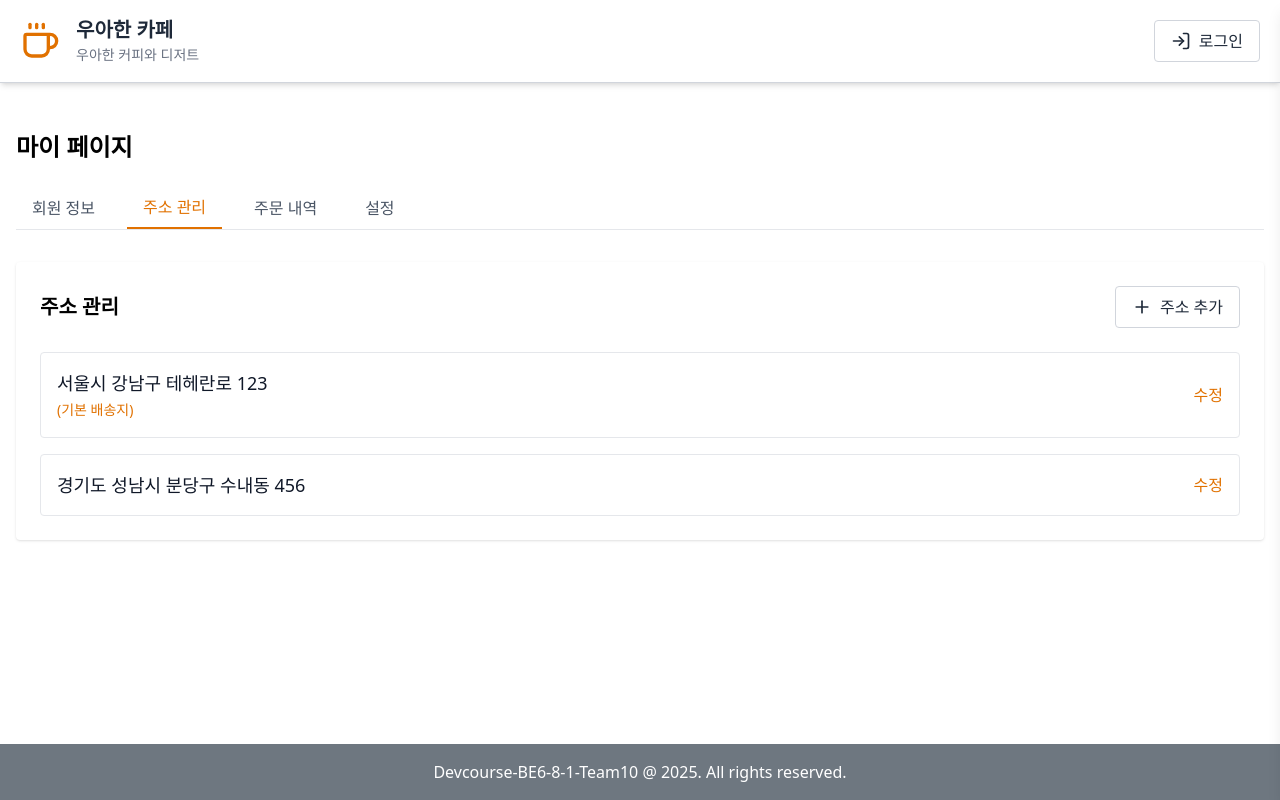
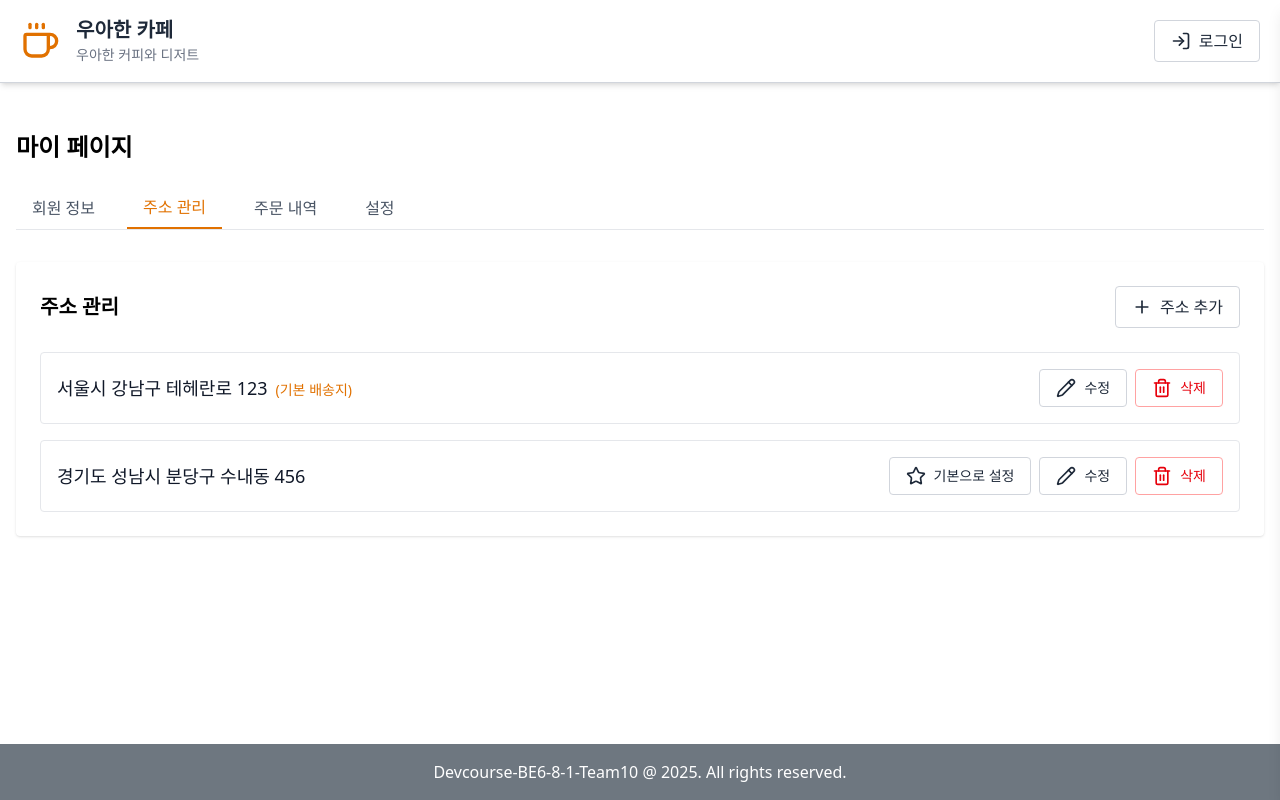
Before and after one commit to Devcourse-BE6-8-1-Team10/Frontend, a Next.js app: page /member/mypage in a window 1280 px wide. Both pictures are taken after a click on the button "주소 관리". Built offline with nearby package versions, Linux system fonts and the light colour scheme.

Commit message:
feat: 주소 수정 UI 추가

```diff
--- /dev/null
+++ b/components/features/modals/ConfirmModal.tsx
@@ -0,0 +1,57 @@
+"use client";
+
+import { Modal } from "@/components/common/Modal";
+import { ModalContent } from "@/components/common/ModalContent";
+import Button from "@/components/common/Button";
+
+interface ConfirmModalProps {
+  open: boolean;
+  onClose: () => void;
+  onConfirm: () => void;
+  message: string;
+}
+
+export default function ConfirmModal({
+  open,
+  onClose,
+  onConfirm,
+  message,
+}: ConfirmModalProps) {
+  if (!open) return null;
+
+  return (
+    <Modal onClose={onClose}>
+      <ModalContent>
+        <div className="space-y-6">
+          {/* 제목 */}
+          <h3 className="text-xl font-bold text-gray-900">확인</h3>
+
+          {/* 메시지 */}
+          <p className="text-base text-gray-700 whitespace-pre-line">
+            {message}
+          </p>
+
+          {/* 버튼 그룹 */}
+          <div className="flex gap-3">
+            <Button
+              text="취소"
+              onClick={onClose}
+              className="flex-1 px-5 py-3 text-sm border"
+              bgColor="bg-white"
+              fontColor="text-gray-700"
+              hoverColor="hover:bg-gray-100"
+            />
+            <Button
+              text="확인"
+              onClick={onConfirm}
+              className="flex-1 px-5 py-3 text-sm border"
+              bgColor="bg-amber-600"
+              fontColor="text-white"
+              hoverColor="hover:bg-amber-500"
+            />
+          </div>
+        </div>
+      </ModalContent>
+    </Modal>
+  );
+}
--- a/components/features/mypage/AddressPanel.tsx
+++ b/components/features/mypage/AddressPanel.tsx
@@ -1,55 +1,196 @@
+"use client";
+
+import { useState } from "react";
 import Button from "@/components/common/Button";
-import { Plus, Edit } from "lucide-react";
+import { Plus, Pencil, Trash2, Star } from "lucide-react";
+import ConfirmModal from "@/components/features/modals/ConfirmModal";
+
+interface Address {
+  id: number;
+  address: string;
+  isDefault: boolean;
+}
 
 export default function AddressPanel() {
-  // 예시 데이터
-  const addresses = [
+  const [addresses, setAddresses] = useState<Address[]>([
+    { id: 1, address: "서울시 강남구 테헤란로 123", isDefault: true },
+    { id: 2, address: "경기도 성남시 분당구 수내동 456", isDefault: false },
+  ]);
+  const [editingId, setEditingId] = useState<number | null>(null);
+  const [inputValue, setInputValue] = useState("");
+  const [isAdding, setIsAdding] = useState(false);
+  const [confirm, setConfirm] = useState({
+    open: false,
+    onConfirm: () => {},
+    message: "",
+  });
+
+  // ───────────────────────────────
+  // 상태 제어 함수
+  const resetForm = () => {
+    setInputValue("");
+    setEditingId(null);
+    setIsAdding(false);
+  };
+
+  const openConfirm = (message: string, onConfirm: () => void) => {
+    setConfirm({ open: true, onConfirm, message });
+  };
+
+  // ───────────────────────────────
+  // 핸들러 함수
+  const handleAdd = () => {
+    if (!inputValue.trim()) return;
+    setAddresses((prev) => [
+      ...prev,
       {
-      id: 1,
-      label: "서울시 강남구 테헤란로 123",
-      isDefault: true,
+        id: Date.now(),
+        address: inputValue,
+        isDefault: prev.length === 0,
       },
-    {
-      id: 2,
-      label: "경기도 성남시 분당구 수내동 456",
-      isDefault: false,
-    },
-  ];
+    ]);
+    resetForm();
+  };
 
+  const handleEdit = (id: number) => {
+    if (!inputValue.trim()) return;
+    setAddresses((prev) =>
+      prev.map((a) => (a.id === id ? { ...a, address: inputValue } : a))
+    );
+    resetForm();
+  };
+
+  const handleDelete = (id: number) => {
+    openConfirm("이 주소를 삭제하시겠습니까?", () => {
+      setAddresses((prev) => {
+        const updated = prev.filter((a) => a.id !== id);
+        const hasDefault = updated.some((a) => a.isDefault);
+        return hasDefault
+          ? updated
+          : updated.map((a, i) => (i === 0 ? { ...a, isDefault: true } : a));
+      });
+    });
+  };
+
+  const handleSetDefault = (id: number) => {
+    openConfirm("기본 배송지를 변경하시겠습니까?", () => {
+      setAddresses((prev) =>
+        prev.map((a) => ({ ...a, isDefault: a.id === id }))
+      );
+    });
+  };
+
+  // ───────────────────────────────
   return (
     <section className="bg-white shadow p-6 rounded">
+      {/* 헤더 */}
       <div className="flex justify-between items-center mb-6">
         <h2 className="text-xl font-semibold">주소 관리</h2>
         <Button
           icon={Plus}
           text="주소 추가"
-          onClick={() => console.log("주소 추가")}
+          onClick={() => {
+            resetForm();
+            setIsAdding(true);
+          }}
           className="border-amber-600 text-amber-600 hover:bg-amber-50"
         />
       </div>
 
+      {/* 주소 목록 */}
       <ul className="space-y-4">
-        {addresses.map((address) => (
+        {addresses.map((addr) =>
+          editingId === addr.id ? (
+            // 수정 폼
             <li
-            key={address.id}
-            className="border border-gray-200 rounded p-4 flex justify-between items-center"
+              key={addr.id}
+              className="border border-dashed border-gray-300 rounded p-4"
             >
+              <div className="flex items-center gap-2 w-full">
+                <input
+                  value={inputValue}
+                  onChange={(e) => setInputValue(e.target.value)}
+                  placeholder={addr.address}
+                  className="flex-1 p-2 border rounded"
+                />
+                <Button text="저장" onClick={() => handleEdit(addr.id)} />
+                <Button text="취소" onClick={resetForm} />
+              </div>
+            </li>
+          ) : (
+            // 주소 목록
+            <li key={addr.id} className="border border-gray-200 rounded p-4">
+              <div className="flex justify-between items-center">
                 <div>
                   <p className="text-lg text-gray-900 font-medium">
-                {address.label}
-              </p>
-              {address.isDefault && (
-                <span className="text-sm text-amber-600 font-medium">
+                    {addr.address}
+                    {addr.isDefault && (
+                      <span className="text-sm text-amber-600 ml-2">
                         (기본 배송지)
                       </span>
                     )}
+                  </p>
                 </div>
-            <button className="text-base text-amber-600 hover:underline font-medium">
-              수정
-            </button>
+                <div className="flex gap-2">
+                  {!addr.isDefault && (
+                    <Button
+                      icon={Star}
+                      text="기본으로 설정"
+                      onClick={() => handleSetDefault(addr.id)}
+                      className="text-sm"
+                    />
+                  )}
+                  <Button
+                    icon={Pencil}
+                    text="수정"
+                    onClick={() => {
+                      resetForm();
+                      setEditingId(addr.id);
+                      setInputValue(addr.address);
+                    }}
+                    className="text-sm"
+                  />
+                  <Button
+                    icon={Trash2}
+                    text="삭제"
+                    onClick={() => handleDelete(addr.id)}
+                    className="text-sm text-red-600 border-red-300 hover:bg-red-50"
+                  />
+                </div>
+              </div>
             </li>
-        ))}
+          )
+        )}
+
+        {/* 주소 추가 입력창 */}
+        {isAdding && (
+          <li className="border border-dashed border-gray-300 rounded p-4">
+            <div className="flex items-center gap-2 w-full">
+              <input
+                value={inputValue}
+                onChange={(e) => setInputValue(e.target.value)}
+                className="flex-1 p-2 border rounded"
+                placeholder="주소를 입력해 주세요"
+              />
+              <Button text="저장" onClick={handleAdd} />
+              <Button text="취소" onClick={resetForm} />
+            </div>
+          </li>
+        )}
       </ul>
+
+      {/* 확인 모달 */}
+      {confirm.open && (
+        <ConfirmModal
+          open={confirm.open}
+          onClose={() => setConfirm({ ...confirm, open: false })}
+          onConfirm={() => {
+            confirm.onConfirm();
+            setConfirm({ ...confirm, open: false });
+          }}
+          message={confirm.message}
+        />
+      )}
     </section>
   );
 }
```
Lines whose indentation alone changed are shown as unchanged.
